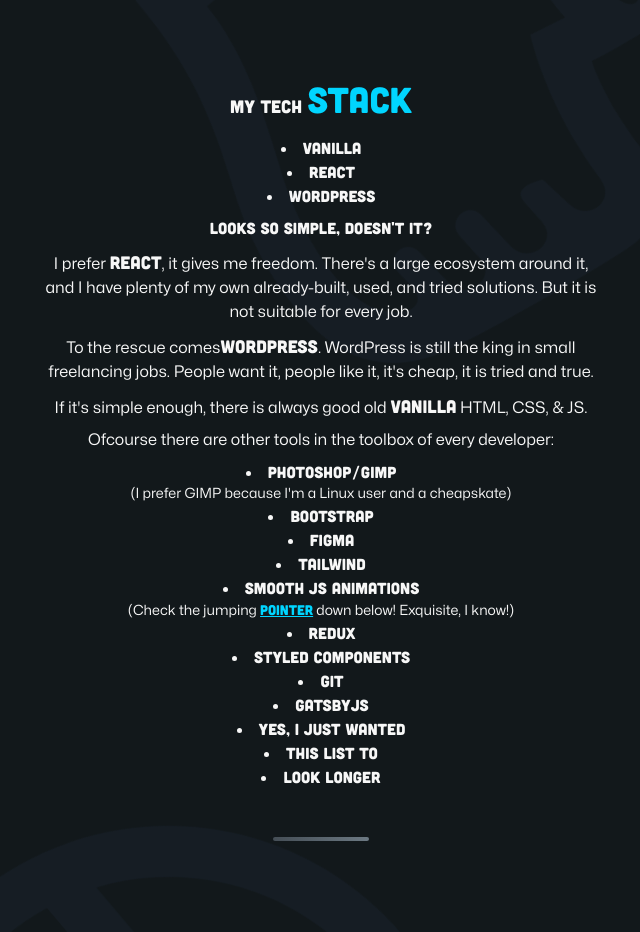
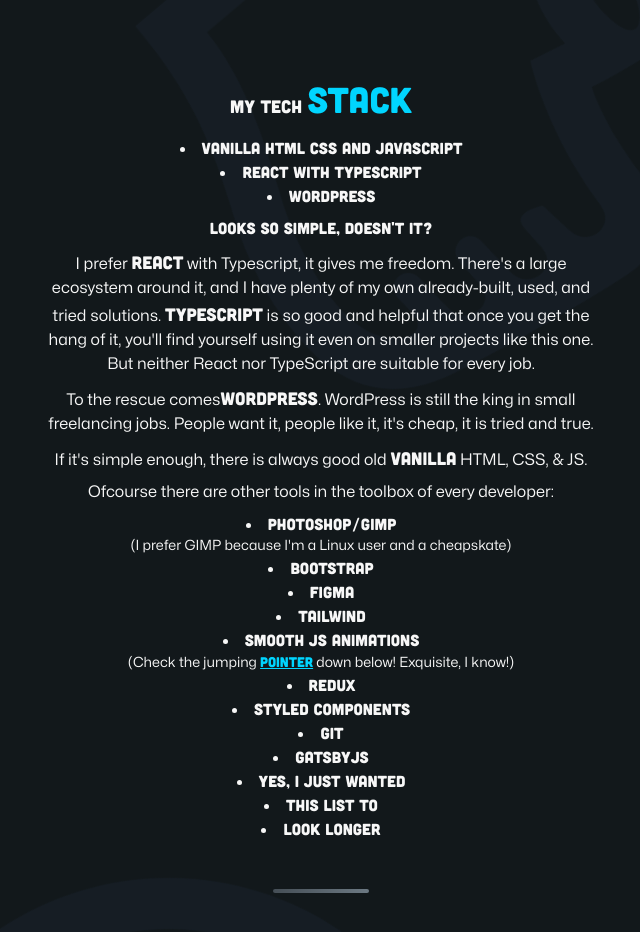
Before and after one commit to vukovicdusan/portfolio, a Next.js app: page / in a window 1280 px wide. Shown: the part 1720-2652 px from the top of the page, without its empty margins (319-959 px from the left). Built offline with nearby package versions, Linux system fonts and the light colour scheme.

Commit message:
Added some content to the about section about typscript

```diff
--- a/components/sections/AboutSection.tsx
+++ b/components/sections/AboutSection.tsx
@@ -60,18 +60,22 @@
             My tech <span className="text-quinaryAccent text-4xl">stack</span>
           </h3>
           <ul className="list-disc list-inside font-cubano">
-            <li>Vanilla</li>
-            <li>React</li>
+            <li>Vanilla html css and JavaScript</li>
+            <li>React with Typescript</li>
             <li>Wordpress</li>
           </ul>
           <p className="font-cubano font-lg">
             Looks so simple, doesn&apos;t it?
           </p>
           <p>
-            I prefer <span className="font-cubano text-lg">React</span>, it
-            gives me freedom. There&apos;s a large ecosystem around it, and I
-            have plenty of my own already-built, used, and tried solutions. But
-            it is not suitable for every job.
+            I prefer <span className="font-cubano text-lg">React</span> with
+            Typescript, it gives me freedom. There&apos;s a large ecosystem
+            around it, and I have plenty of my own already-built, used, and
+            tried solutions.{" "}
+            <span className="font-cubano text-lg">Typescript</span> is so good
+            and helpful that once you get the hang of it, you&apos;ll find
+            yourself using it even on smaller projects like this one. But
+            neither React nor TypeScript are suitable for every job.
           </p>
           <p>
             To the rescue comes
```
